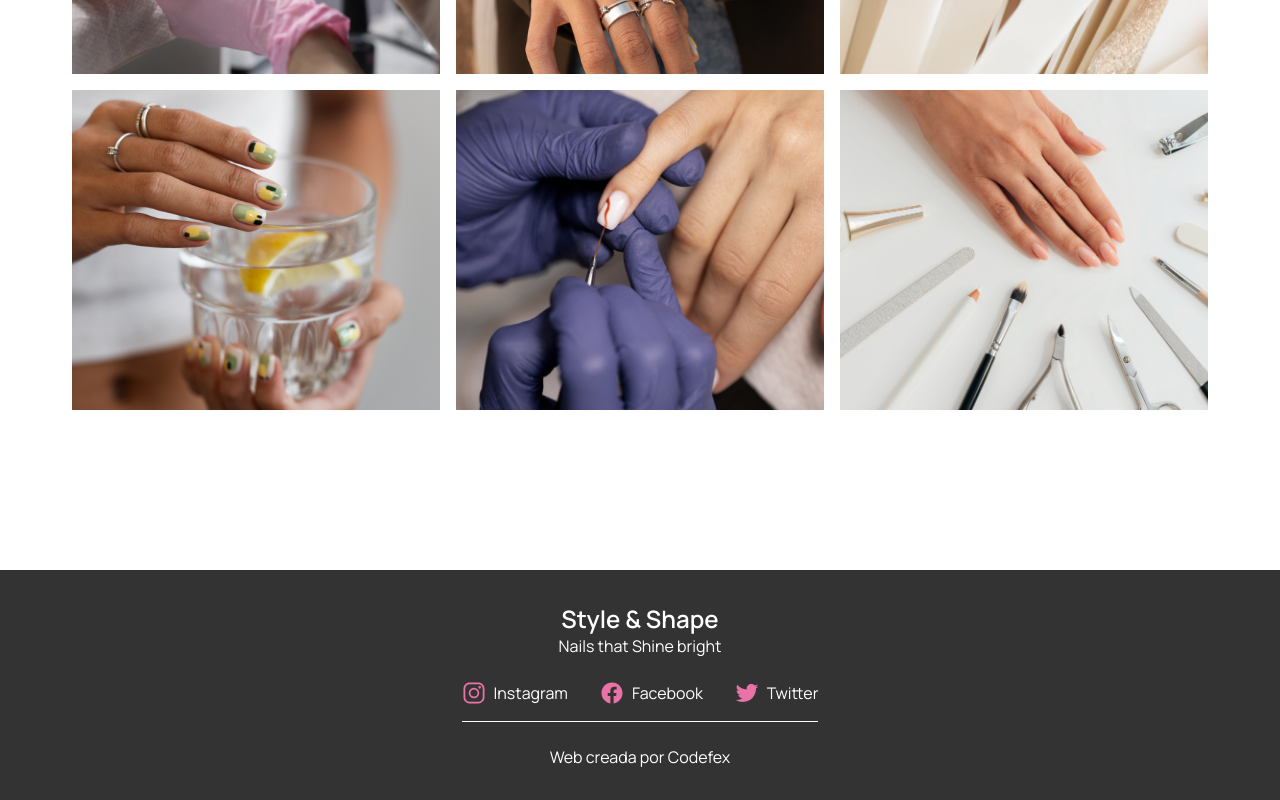
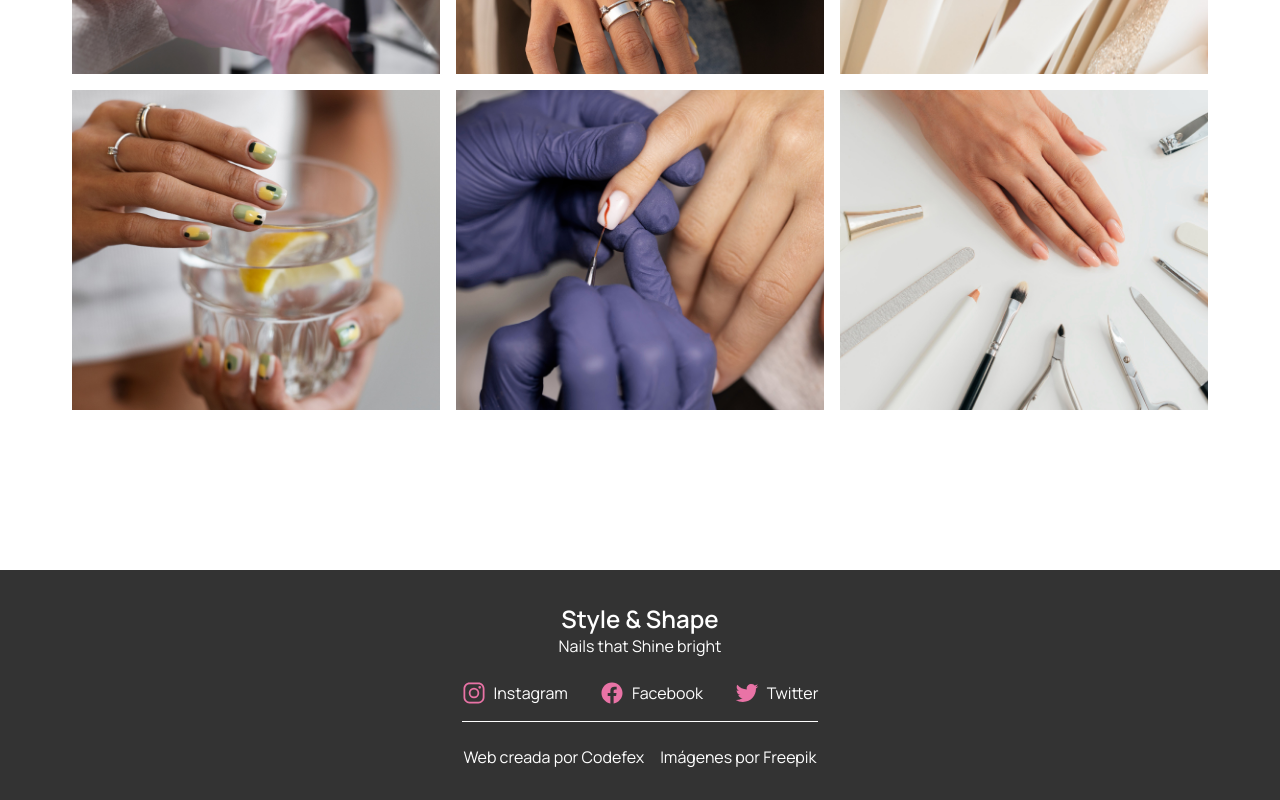
Before and after one commit to AriasFederico/dise-o-3-codefex, a React (Vite) app: page / in a window 1280 px wide. Shown: the part 3025-3825 px from the top of the page. Built offline with nearby package versions, Linux system fonts and the light colour scheme.

Commit message:
agrega creditos acomodados con responsive y nro de contacto

```diff
--- a/src/componentes/footer/Footer.jsx
+++ b/src/componentes/footer/Footer.jsx
@@ -15,9 +15,12 @@ export const Footer = ({ data, logo }) => {
 						<LinkSocial icono={icono} nombre={nombre} url={url} key={nombre} />
 					))}
 				</div>
-				<a href={'https://codefex.site/'} className={estilos.credito}>
-					Web creada por Codefex
-				</a>
+				<div className={estilos.creditos}>
+					<a href={'https://codefex.site/'} className={estilos.credito}>
+						Web creada por Codefex
+					</a>
+					<a href='https://www.freepik.es/app'>Imágenes por Freepik</a>
+				</div>
 			</div>
 		</footer>
 	);
--- a/src/componentes/footer/Footer.module.scss
+++ b/src/componentes/footer/Footer.module.scss
@@ -39,7 +39,17 @@
         }
     }
 
-    .credito {
-        color: $blanco;
+    .creditos {
+        display: flex;
+        gap: 1rem;
+        flex-direction: column;
+
+        @include tablet-desktop(){
+            flex-direction: row;
+        }
+
+        a {
+            color: $blanco;
+        }
     }
 }
--- a/src/componentes/ui/boton/Boton.jsx
+++ b/src/componentes/ui/boton/Boton.jsx
@@ -1,8 +1,8 @@
 import estilos from './Boton.module.scss';
 
-export const Boton = ({ text, url, variant = 'primario' }) => {
+export const Boton = ({ text, url = null, variant = 'primario', onClick }) => {
 	return (
-		<button className={estilos[variant]}>
+		<button className={estilos[variant]} onClick={onClick}>
 			<a href={url} className={estilos.a}>
 				{text}
 			</a>
--- a/src/data/global.js
+++ b/src/data/global.js
@@ -26,6 +26,7 @@ export const global = {
 		titulo: 'Nails that Shine bright',
 		texto:
 			'Lorem ipsum dolor sit amet, consectetur adipiscing elit. Sed do eiusmod tempor incididunt ut labore et dolore magna aliqua. Ut enim ad minim veniam, quis nostrud exercitation ullamco.',
+		numeroContacto: '',
 	},
 
 	titulo_servicios_productos: {
--- a/src/pages/principal/Principal.jsx
+++ b/src/pages/principal/Principal.jsx
@@ -1,12 +1,19 @@
 import { Boton } from '../../componentes/ui';
 import estilos from './Principal.module.scss';
 export const Principal = ({ data }) => {
+	const handleWhatsApp = () => {
+		window.open(`https://wa.me/${data.numeroContacto}`, '_blank');
+	};
+
 	return (
 		<div className={estilos.principal} id='principal'>
 			<div className={estilos.contenedor}>
 				<h1 className={estilos.titulo}>{data.titulo}</h1>
 				<p className={estilos.texto}>{data.texto}</p>
-				<Boton text={'Contact'} />
+				<Boton
+					text={'Contact'}
+					onClick={console.log('agrega el numero en el global')}
+				/>
 			</div>
 		</div>
 	);
```
